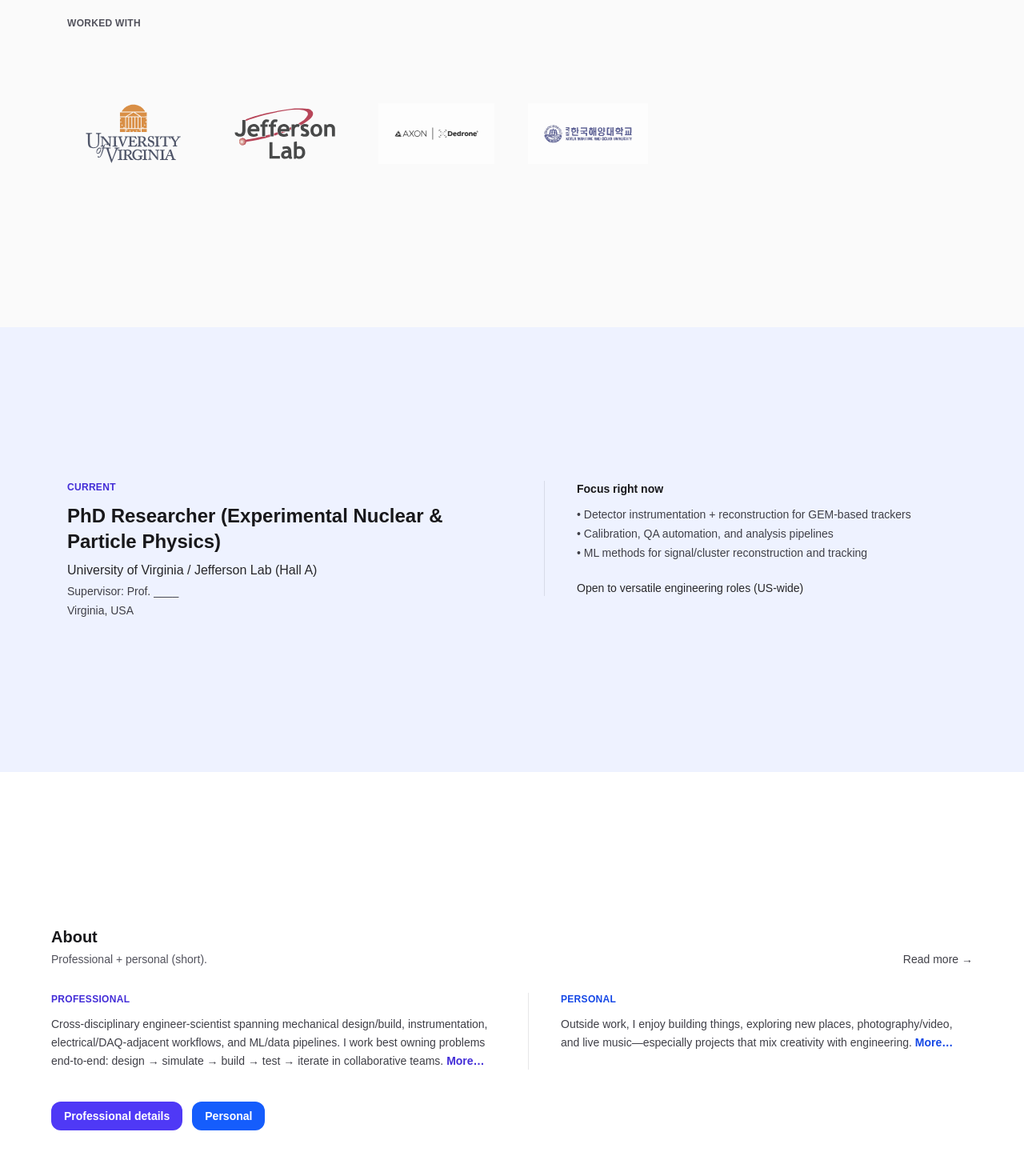
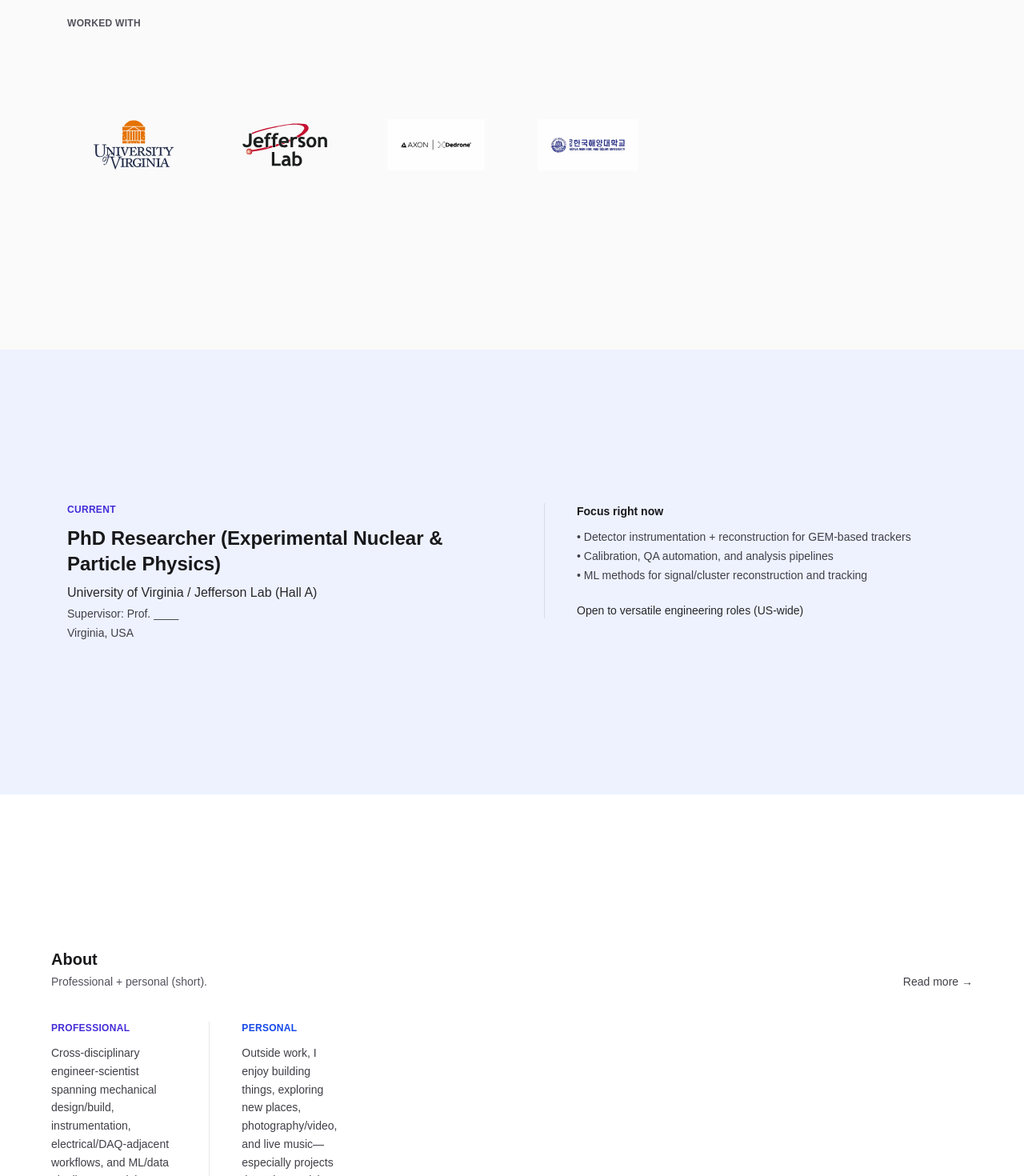
Before and after one commit to bp2sq-uva/my_site, a Next.js app: page / in a window 1280 px wide. Shown: the part 1040-2510 px from the top of the page at 80% size. Built offline with nearby package versions, Linux system fonts and the light colour scheme.

Commit message:
new site

```diff
--- a/src/app/page.tsx
+++ b/src/app/page.tsx
@@ -508,7 +508,7 @@ function AboutPreviewCombined() {
           </a>
         </div>
 
-        <div className="mt-8 grid gap-10 lg:grid-cols-2">
+        <div className="mt-10 grid grid-cols-2 gap-8 sm:grid-cols-3 lg:grid-cols-6">
           <div>
             <p className="text-xs font-semibold uppercase tracking-wide text-indigo-700">
               Professional
@@ -782,22 +782,23 @@ export function HeroWix() {
 }
 
 
-
 function LogoMark({ src, alt }: { src: string; alt: string }) {
   const isSvg = src.toLowerCase().endsWith(".svg");
 
+  const cls = "h-12 sm:h-14 md:h-16 w-auto object-contain";
+
   if (isSvg) {
     // eslint-disable-next-line @next/next/no-img-element
-    return <img src={src} alt={alt} className="h-19 w-auto object-contain" />;
+    return <img src={src} alt={alt} className={cls} />;
   }
 
   return (
     <Image
       src={src}
       alt={alt}
-      width={220}
-      height={90}
-      className="h-10 w-auto object-contain"
+      width={360}
+      height={160}
+      className={cls}
     />
   );
 }
@@ -858,8 +859,8 @@ function LogoStrip() {
           {WORK_LOGOS.map((logo) => {
             const item = (
               <div className="flex items-center justify-center py-3">
-                <div className="opacity-80 grayscale-[20%] transition hover:opacity-100 hover:grayscale-0">
-                  <LogoMark src={logo.src} alt={logo.name} />
+                <div className="flex items-center justify-center py-4 sm:py-5">
+                <LogoMark src={logo.src} alt={logo.name} />
                 </div>
               </div>
             );
```
